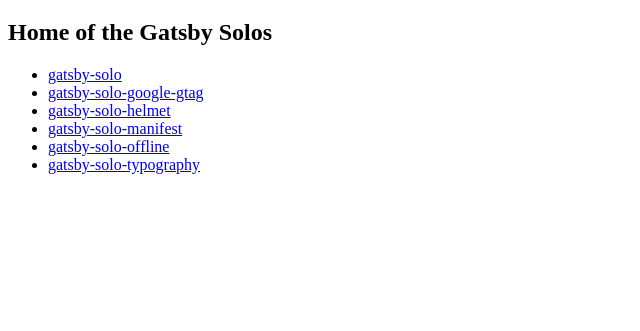
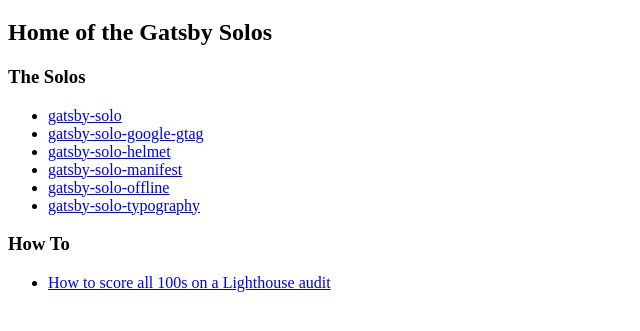
Before and after one commit to JohnMilazzo/atomicgatsby, a Gatsby site: page / in a window 1280 px wide. Shown: the part 61-392 px from the top of the page, without its empty margins (0-640 px from the left). Built offline with nearby package versions, Linux system fonts and the light colour scheme; Gatsby itself is replaced by a stand-in of ours.

Commit message:
added link for first How-To

```diff
--- a/src/pages/index.js
+++ b/src/pages/index.js
@@ -11,6 +11,8 @@
     </Helmet>
     <h1>Atomic Gatsby</h1>
     <h2>Home of the Gatsby Solos</h2>
+
+    <h3>The Solos</h3>
     <ul>
       <li>
         <Link to="/solos/gatsby-solo">gatsby-solo</Link>
@@ -31,5 +33,13 @@
         <Link to="/solos/gatsby-solo-typography">gatsby-solo-typography</Link>
       </li>
     </ul>
+    <h3>How To</h3>
+    <ul>
+      <li>
+        <Link to="/how/lighthouse">
+          How to score all 100s on a Lighthouse audit
+        </Link>
+      </li>
+    </ul>
   </>
 );
```
